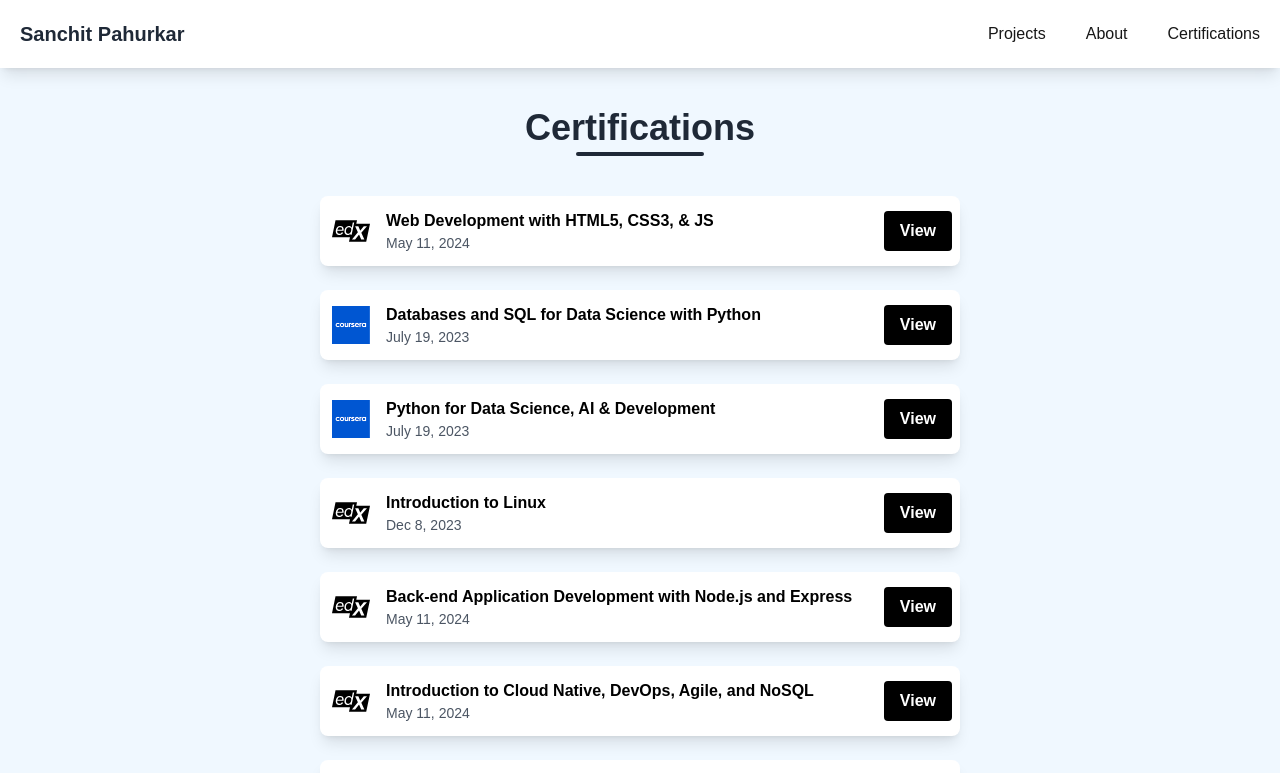
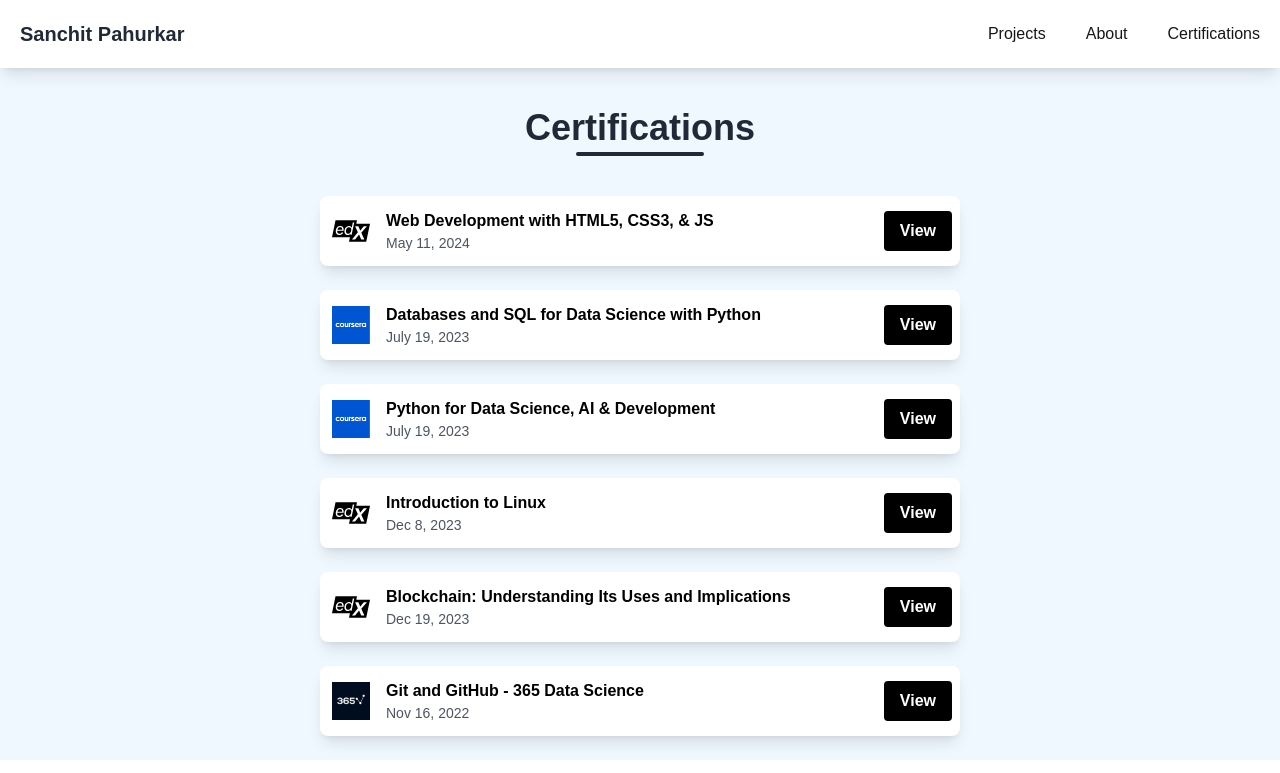
Before and after one commit to sanchitpahurkar/portfolio2, a Next.js app: page /certifications in a window 1280 px wide. Shown: the top 773 px of the page. Built offline with nearby package versions, Linux system fonts and the light colour scheme; what tailwindcss-animated would draw is missing.

Commit message:
Certificate updation

```diff
--- a/src/app/certifications/page.tsx
+++ b/src/app/certifications/page.tsx
@@ -33,20 +33,6 @@
       courseName: 'Introduction to Linux',
       date:'Dec 8, 2023',
       certificateLink: 'https://drive.google.com/file/d/1bdDdzANPXzEfrzaEhBtBSRIde6kcj7jg/view?usp=sharing',
-    },
-
-    {
-      logo: '/assets/edx.svg',
-      courseName: 'Back-end Application Development with Node.js and Express',
-      date:'May 11, 2024',
-      certificateLink: 'https://drive.google.com/file/d/1vLstFHJZ_TF6QY3KLfKW1WSCnpVLSobk/view',
-    },
-
-    {
-      logo: '/assets/edx.svg',
-      courseName: 'Introduction to Cloud Native, DevOps, Agile, and NoSQL',
-      date:'May 11, 2024',
-      certificateLink: 'https://drive.google.com/file/d/1W-bUATbF0yWGsJQQgpyBv1-Qvs64P6Un/view',
     },
 
     {
```
